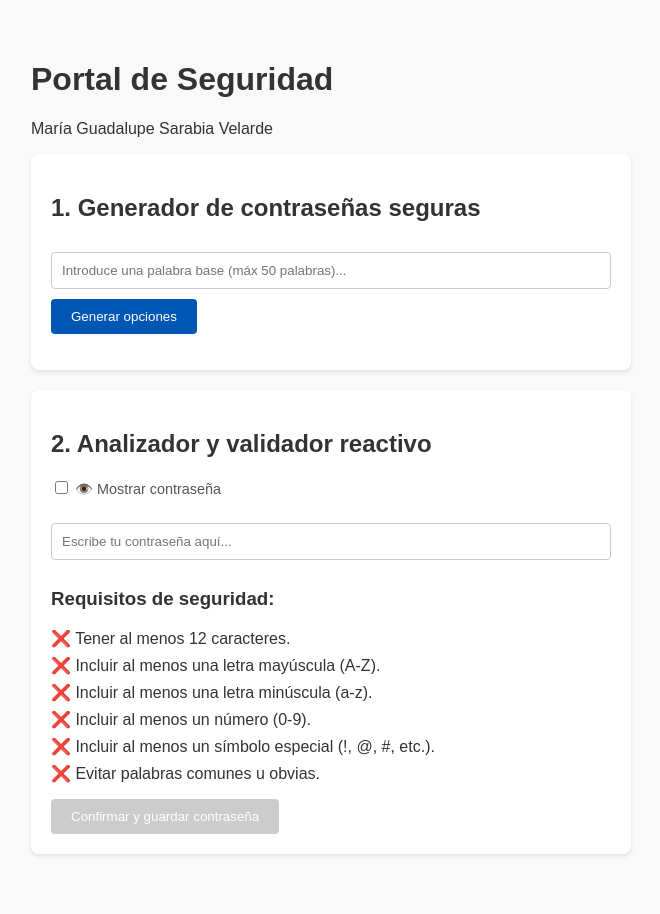
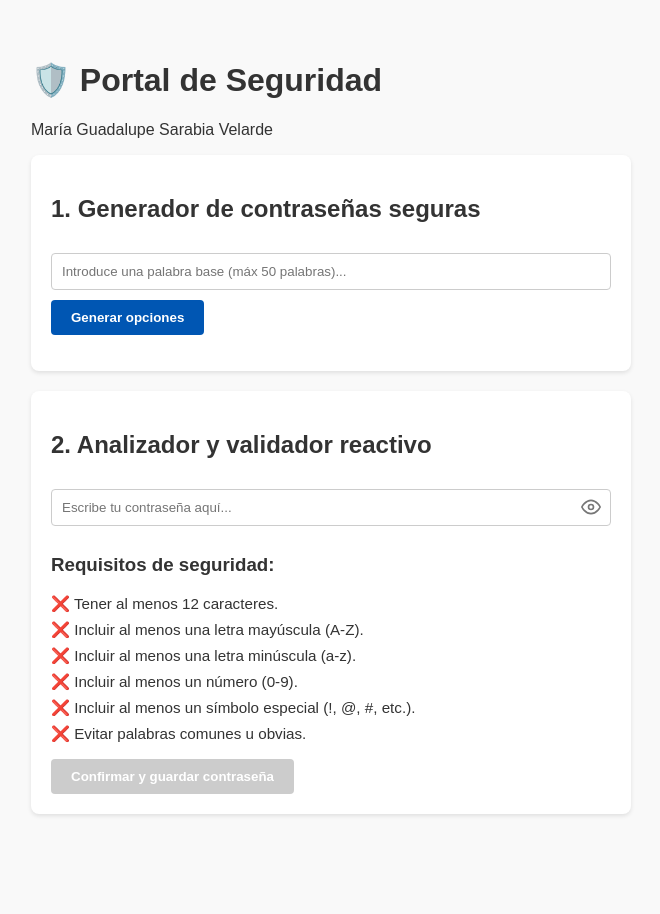
Before and after one commit to mariasarabiq/generador-contrasenas-seguras, a Flask app: page / in a window 1280 px wide. Shown: the whole page, without its empty margins (309-969 px from the left). After the commit the page ends 816 px from the top, so only its background shows below. Run offline with Flask 3, Linux system fonts and the light colour scheme.

Commit message:
Update index.html

```diff
--- a/templates/index.html
+++ b/templates/index.html
@@ -8,19 +8,56 @@
         body { font-family: Arial, sans-serif; max-width: 600px; margin: 20px auto; padding: 20px; background-color: #f9f9f9; color: #333; }
         .caja { background: white; padding: 20px; border-radius: 8px; box-shadow: 0 2px 4px rgba(0,0,0,0.1); margin-bottom: 20px; }
         input[type="text"], input[type="password"] { width: 100%; padding: 10px; margin: 10px 0; box-sizing: border-box; border: 1px solid #ccc; border-radius: 4px; }
-        button { background-color: #0056b3; color: white; border: none; padding: 10px 20px; border-radius: 4px; cursor: pointer; }
+        button { background-color: #0056b3; color: white; border: none; padding: 10px 20px; border-radius: 4px; cursor: pointer; font-weight: bold;}
         button:disabled { background-color: #cccccc; cursor: not-allowed; }
         ul { list-style-type: none; padding: 0; }
-        li { margin: 8px 0; }
-        .codigo { background: #eee; padding: 10px; border-radius: 4px; font-family: monospace; display: block; margin: 5px 0; }
+        li { margin: 8px 0; font-size: 0.95em; }
+        .codigo { background: #eee; padding: 10px; border-radius: 4px; font-family: monospace; display: block; margin: 5px 0; border: 1px solid #ddd;}
         .alerta { color: red; font-weight: bold; }
         .exito { color: green; font-weight: bold; }
-        .opcion-ver { margin-bottom: 15px; font-size: 0.9em; color: #555; }
+
+        /* NUEVO CSS PARA EL OJITO ADENTRO */
+        .contenedor-input-password {
+            position: relative; /* Necesario para posicionar el icono adentro */
+            width: 100%;
+            margin: 10px 0;
+        }
+
+        /* Estilo específico para el input de contraseña dentro del contenedor */
+        .input-con-icono {
+            width: 100%;
+            padding: 10px;
+            padding-right: 40px; /* Espacio extra a la derecha para que el texto no tape el icono */
+            margin: 0; /* Quitamos el margen nativo porque lo maneja el contenedor */
+            box-sizing: border-box;
+            border: 1px solid #ccc;
+            border-radius: 4px;
+        }
+
+        /* Estilo para el icono del ojito */
+        .icono-ver-password {
+            position: absolute;
+            right: 10px; /* Distancia desde la derecha del input */
+            top: 50%; /* Centrado verticalmente */
+            transform: translateY(-50%); /* Ajuste fino del centrado */
+            cursor: pointer;
+            width: 20px;
+            height: 20px;
+            display: flex;
+            align-items: center;
+            justify-content: center;
+            color: #777; /* Color gris suave por defecto */
+            z-index: 10; /* Asegura que esté arriba del input */
+        }
+
+        .icono-ver-password:hover {
+            color: #333; /* Cambia a color más oscuro al pasar el mouse */
+        }
     </style>
 </head>
 <body>
 
-    <h1>Portal de Seguridad</h1>
+    <h1>🛡️ Portal de Seguridad</h1>
     <p>María Guadalupe Sarabia Velarde</p>
 
     <div class="caja">
@@ -34,12 +71,20 @@
     <div class="caja">
         <h2>2. Analizador y validador reactivo</h2>
 
-        <div class="opcion-ver">
-            <input type="checkbox" id="checkVerContrasena" onchange="toggleVisibilidad()">
-            <label for="checkVerContrasena">👁️ Mostrar contraseña</label>
+        <div class="contenedor-input-password">
+            <input type="password" id="contrasenaEvaluar" class="input-con-icono" maxlength="14" placeholder="Escribe tu contraseña aquí..." oninput="validarContrasena()">
+
+            <span class="icono-ver-password" id="btnToggleOjo" onclick="toggleVisibilidad()">
+                <svg id="svgOjoAbierto" viewBox="0 0 24 24" width="20" height="20" stroke="currentColor" stroke-width="2" fill="none" stroke-linecap="round" stroke-linejoin="round">
+                    <path d="M1 12s4-8 11-8 11 8 11 8-4 8-11 8-11-8-11-8z"></path>
+                    <circle cx="12" cy="12" r="3"></circle>
+                </svg>
+                <svg id="svgOjoCerrado" style="display:none;" viewBox="0 0 24 24" width="20" height="20" stroke="currentColor" stroke-width="2" fill="none" stroke-linecap="round" stroke-linejoin="round">
+                    <path d="M17.94 17.94A10.07 10.07 0 0 1 12 20c-7 0-11-8-11-8a18.45 18.45 0 0 1 5.06-5.94M9.9 4.24A9.12 9.12 0 0 1 12 4c7 0 11 8 11 8a18.5 18.5 0 0 1-2.16 3.19m-6.72-1.07a3 3 0 1 1-4.24-4.24"></path>
+                    <line x1="1" y1="1" x2="23" y2="23"></line>
+                </svg>
+            </span>
         </div>
-
-        <input type="password" id="contrasenaEvaluar" maxlength="14" placeholder="Escribe tu contraseña aquí..." oninput="validarContrasena()">
 
         <h3>Requisitos de seguridad:</h3>
         <ul>
@@ -55,19 +100,26 @@
     </div>
 
     <script>
-        // Función para cambiar entre texto oculto (password) y texto visible (text)
+        // Función para cambiar la visibilidad de la contraseña y el icono
         function toggleVisibilidad() {
             const inputContrasena = document.getElementById("contrasenaEvaluar");
-            const checkbox = document.getElementById("checkVerContrasena");
+            const svgAbierto = document.getElementById("svgOjoAbierto");
+            const svgCerrado = document.getElementById("svgOjoCerrado");
 
-            if (checkbox.checked) {
+            // Si está en tipo password (oculto), lo cambiamos a text (visible) y mostramos ojo cerrado
+            if (inputContrasena.type === "password") {
                 inputContrasena.type = "text";
+                svgAbierto.style.display = "none";
+                svgCerrado.style.display = "block";
             } else {
+                // Si está en tipo text (visible), lo cambiamos a password (oculto) y mostramos ojo abierto
                 inputContrasena.type = "password";
+                svgAbierto.style.display = "block";
+                svgCerrado.style.display = "none";
             }
         }
 
-        // Función para enviar la palabra al backend de Python
+        // Función para enviar la palabra al backend de Python (sin cambios)
         async function generarOpciones() {
             const palabra = document.getElementById("palabraBase").value;
             const mensaje = document.getElementById("mensajeGenerador");
@@ -93,7 +145,7 @@
             }
         }
 
-        // Función que reacciona con cada letra que escribes (oninput)
+        // Función que reacciona con cada letra que escribes en vivo (oninput) (sin cambios)
         async function validarContrasena() {
             const contrasena = document.getElementById("contrasenaEvaluar").value;
 
```
